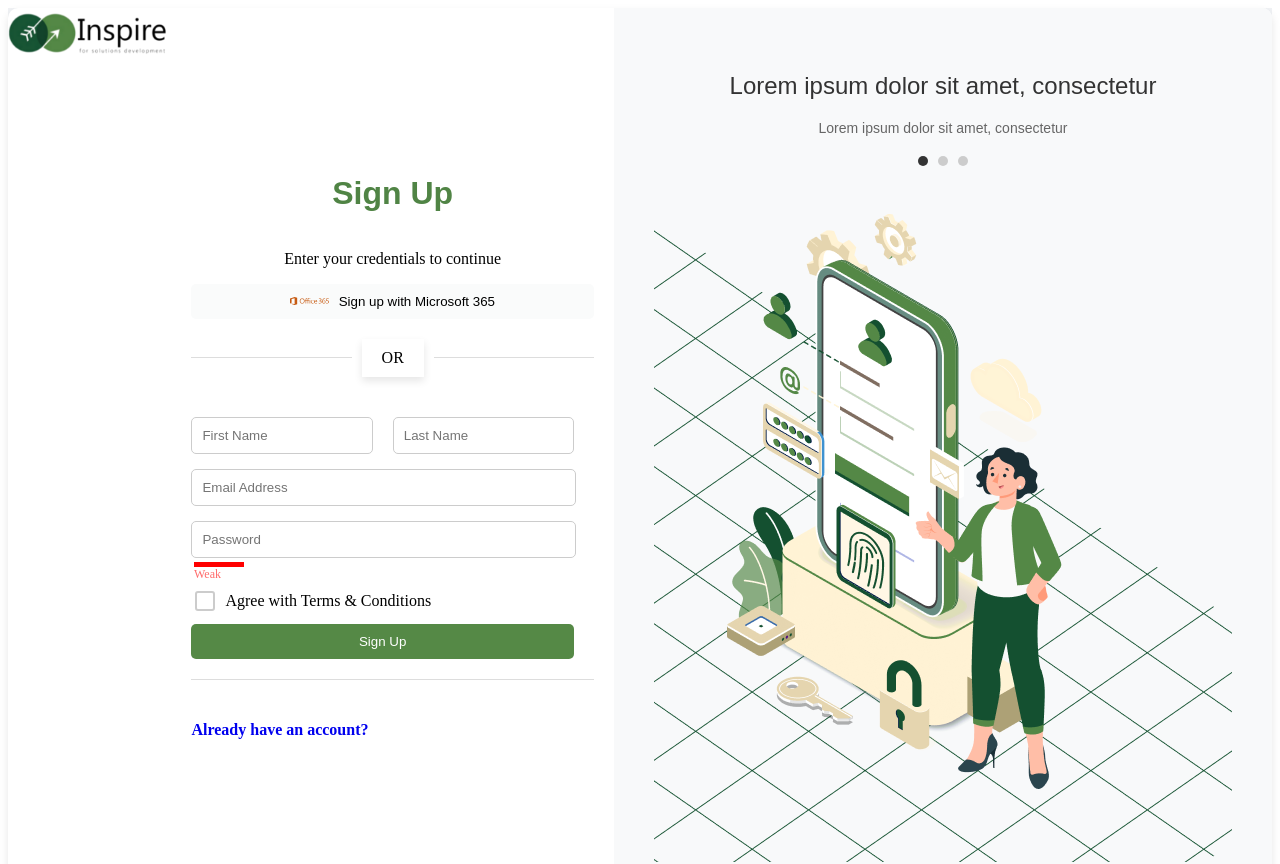
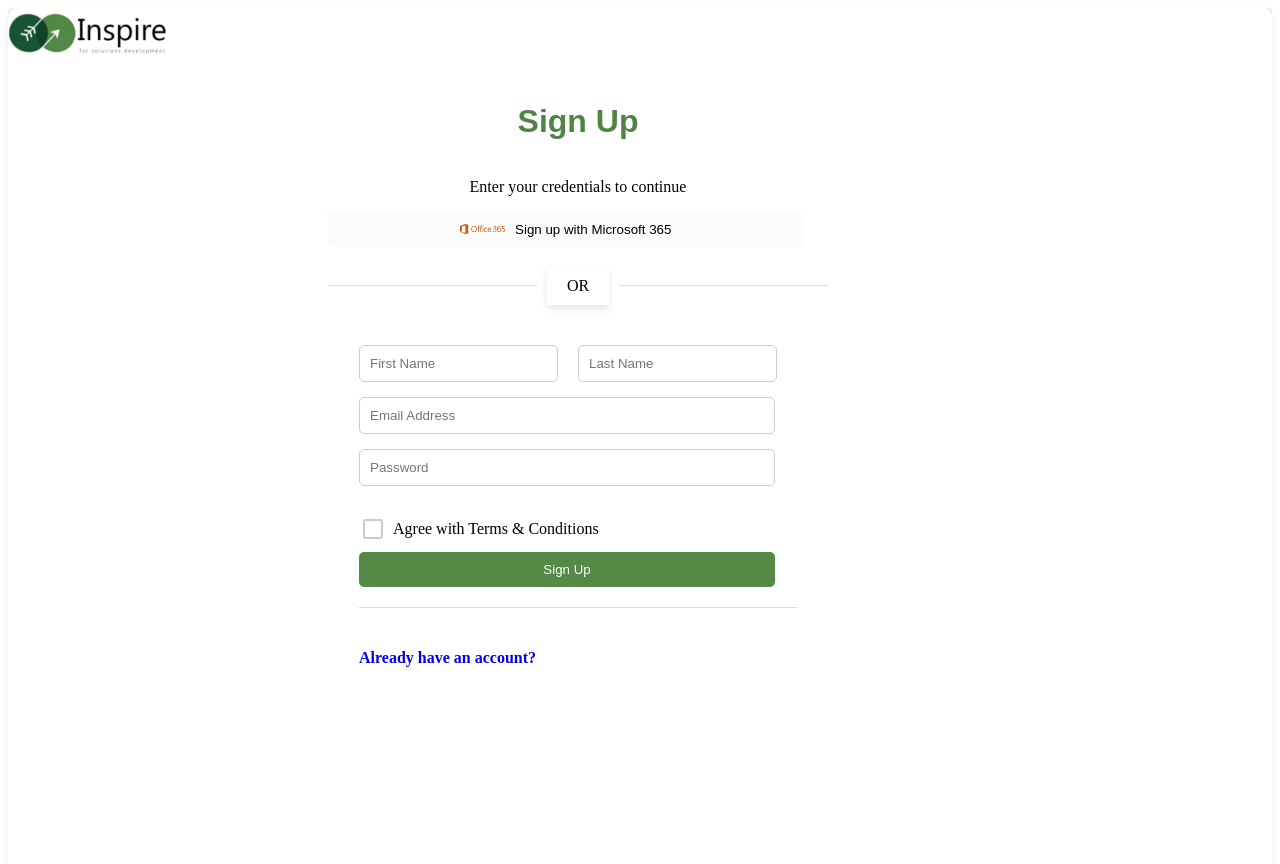
Before and after one commit to ALsaeed323/react_task, a React (Create React App) app: page / in a window 1280 px wide. Shown: the top 864 px of the page. Built offline with nearby package versions, Linux system fonts and the light colour scheme.

Commit message:
use media query && react-hook-form

```diff
--- a/package.json
+++ b/package.json
@@ -12,6 +12,7 @@
     "framer-motion": "^11.2.12",
     "react": "^18.3.1",
     "react-dom": "^18.3.1",
+    "react-hook-form": "^7.52.1",
     "react-icons": "^5.2.1",
     "react-router-dom": "^6.24.0",
     "react-scripts": "5.0.1",
--- a/public/index.html
+++ b/public/index.html
@@ -1,5 +1,5 @@
 <!DOCTYPE html>
-<html lang="en">
+<html  lang="en">
   <head>
     <meta charset="utf-8" />
     <link rel="icon" href="%PUBLIC_URL%/favicon.ico" />
@@ -28,7 +28,7 @@
   </head>
   <body>
     <noscript>You need to enable JavaScript to run this app.</noscript>
-    <div id="root"></div>
+    <div id="root"  ></div>
     <!--
       This HTML file is a template.
       If you open it directly in the browser, you will see an empty page.
--- a/render.yaml
+++ b/render.yaml
@@ -1,4 +1,3 @@
-# Exported from Render on 2024-07-04T05:57:59Z
 services:
 - type: web
   name: react_task
--- a/src/App.css
+++ b/src/App.css
@@ -1,8 +1,8 @@
-/* App.css */
 .App {
 
     justify-content: center;
     align-items: center;
     min-height: 100vh;
     background-color: #f0f2f5;
+
   }
--- a/src/components/Illustration.css
+++ b/src/components/Illustration.css
@@ -1,6 +1,9 @@
 /* Illustration.css */
 .illustration {
     text-align: center;
+    height: fit-content;
+    width: 50%;
+    float: right;
   }
 
   .illustration h2 {
@@ -41,3 +44,7 @@
     color: #666; /* Adjust color as needed */
     text-align: center; /* Centers the text */
   }
+  .img{
+    height:50px;
+
+  }
--- a/src/components/Illustration.js
+++ b/src/components/Illustration.js
@@ -4,7 +4,7 @@ import "./Illustration.css";
 
 function Illustration() {
   return (
-    <div className="illustration">
+    <div style={{maxHeight:'710px'}}  className="illustration">
 <p class="large-text">Lorem ipsum dolor sit amet, consectetur</p>
 <p class="small-text">Lorem ipsum dolor sit amet, consectetur</p>
 
--- a/src/components/SignUpForm.js
+++ b/src/components/SignUpForm.js
@@ -1,103 +1,67 @@
-import React, { useState, useEffect } from "react";
+import React, { useState } from "react";
+import { useForm } from "react-hook-form";
 import { Link } from "react-router-dom";
 import "./SignupForm.css";
 
 function SignupForm(props) {
-  const [formData, setFormData] = useState({
-    firstName: "",
-    lastName: "",
-    email: "",
-    password: "",
-  });
-  const [termsChecked, setTermsChecked] = useState(false); // State for checkbox
-  const [passwordStrength, setPasswordStrength] = useState(""); // State for password strength
+  const { register, handleSubmit, watch, formState: { errors } } = useForm();
+  const [termsChecked, setTermsChecked] = useState(false);
 
-  function submitHandler(event) {
-    event.preventDefault();
-    console.log("Submit Handler Called");
-
-    // Check if terms are agreed upon
+  const onSubmit = (data) => {
     if (!termsChecked) {
       alert("Please agree to terms and conditions.");
       return;
     }
-
-    const { firstName, lastName, email, password } = formData;
-
-    const userData = {
-      firstName,
-      lastName,
-      email,
-      password,
-    };
-
-    props.onAddUser(userData);
-  }
-
-  function handleInputChange(event) {
-    const { name, value } = event.target;
-    setFormData((prevData) => ({
-      ...prevData,
-      [name]: value,
-    }));
-  }
-
-  function handleCheckboxChange(event) {
-    setTermsChecked(event.target.checked);
-  }
-
-  const determinePasswordStrength = (password) => {
-    if (password.length < 6) {
-      return "Weak";
-    } else if (password.length >= 6 && password.length < 10) {
-      return "Moderate";
-    } else {
-      return "Strong";
-    }
+    props.onAddUser(data);
   };
 
-  useEffect(() => {
-    setPasswordStrength(determinePasswordStrength(formData.password));
-  }, [formData.password]);
+  const password = watch("password");
+
+  const passwordStrength = password ? (
+    password.length < 6
+      ? "Weak"
+      : password.length >= 6 && password.length < 10
+      ? "Moderate"
+      : "Strong"
+  ) : "";
 
   return (
-    <form className="signup-form" onSubmit={submitHandler}>
+    <form className="signup-form" onSubmit={handleSubmit(onSubmit)}>
       <div className="form-group">
         <input
           type="text"
-          name="firstName"
           placeholder="First Name"
-          required
-          value={formData.firstName}
-          onChange={handleInputChange}
+          {...register("firstName", { required: "First Name is required" })}
         />
+        {errors.firstName && <p className="error-message">{errors.firstName.message}</p>}
         <input
           type="text"
-          name="lastName"
           placeholder="Last Name"
-          required
-          value={formData.lastName}
-          onChange={handleInputChange}
+          {...register("lastName", { required: "Last Name is required" })}
         />
+        {errors.lastName && <p className="error-message">{errors.lastName.message}</p>}
       </div>
       <input
         type="email"
-        name="email"
         placeholder="Email Address"
-        required
-        value={formData.email}
-        onChange={handleInputChange}
+        {...register("email", {
+          required: "Email Address is required",
+          pattern: {
+            value: /^[a-zA-Z0-9_.+-]+@[a-zA-Z0-9-]+\.[a-zA-Z0-9-.]+$/,
+            message: "Enter a valid email address"
+          }
+        })}
       />
+      {errors.email && <p className="error-message">{errors.email.message}</p>}
       <div className="password-group">
         <input
           type="password"
-          name="password"
           placeholder="Password"
-          required
-          value={formData.password}
-          onChange={handleInputChange}
+          {...register("password", {
+            required: "Password is required",
+          })}
         />
-        <div className="password-strength" style={ { marginRight: "340px",}}>
+        <div className="password-strength" style={{ marginRight: "340px" }}>
           <div
             style={{
               width: "100%",
@@ -107,7 +71,9 @@ function SignupForm(props) {
                   ? "red"
                   : passwordStrength === "Moderate"
                   ? "orange"
-                  : "green",
+                  : passwordStrength === "Strong"
+                  ? "green"
+                  : "white",
               marginTop: "50px",
               marginRight: "50px",
             }}
@@ -122,7 +88,7 @@ function SignupForm(props) {
           id="terms"
           className="form-checkbox"
           checked={termsChecked}
-          onChange={handleCheckboxChange}
+          onChange={(e) => setTermsChecked(e.target.checked)}
         />
         <label htmlFor="terms">Agree with Terms &amp; Conditions</label>
       </div>
--- a/src/components/Signup.css
+++ b/src/components/Signup.css
@@ -5,7 +5,6 @@
   border-radius: 10px;
   box-shadow: 0 4px 8px rgba(0, 0, 0, 0.1);
   overflow: hidden;
-
 }
 
 .signup-left, .signup-right {
@@ -29,6 +28,30 @@
   align-items: center;
   background-color: #f8f9fa;
 }
+
+@media (max-width: 768px) {
+  .signup-right {
+    display: none;
+  }
+  .signup-container {
+    display: block;
+    padding-bottom: 180px;
+  }
+}
+@media (max-width: 1366px) {
+  .signup-right {
+    display: none;
+  }
+  .signup-left{
+    margin-left: 300px;
+
+  }
+  .signup-container {
+    display: block;
+    padding-bottom: 650px;
+  }
+}
+
 h1 {
   font-family: 'Arial', sans-serif;
   color: #508445;
--- a/src/components/SignupForm.css
+++ b/src/components/SignupForm.css
@@ -40,7 +40,14 @@
     color: #ff6b6b;
   }
 
-  .signup-form input[type="email"], .signup-form input[type="password"] {
+  .signup-form input[type="email"] {
+    width: 90%;
+    padding: 10px;
+    border: 1px solid #ccc;
+    margin-bottom: 15px;
+    border-radius: 5px;
+  }
+  .signup-form input[type="password"] {
     width: 90%;
     padding: 10px;
     margin-bottom: 15px;
@@ -71,10 +78,6 @@
     color: #fff;
     cursor: pointer;
   }
-  .signup-form p {
-    text-align: center;
-    margin-top: 15px;
-  }
   .checkbox-group {
     display: flex;
     align-items: center;
@@ -90,7 +93,12 @@
     cursor: pointer;
     position: relative;
   }
-
+  .error-message {
+    color: red;
+    font-size: 12px; /* Adjust the font size as needed */
+    margin: 0; /* Remove margin to avoid the dot */
+    margin-bottom: 15px;
+  }
   .checkbox-group .form-checkbox:checked {
     background-color: green;
     border-color: green;
--- a/src/components/SignupOption.css
+++ b/src/components/SignupOption.css
@@ -8,7 +8,7 @@
     display: flex;
     align-items: center;
     justify-content: center;
-    width: 100%;
+    width: 95%;
     padding: 10px;
     margin-bottom: 10px;
     border: none;
```
Also changed, not shown: src/components/Signup.js (+3 -4 lines), 1 other file (tests, documents, lock files or other folders). Lines whose indentation alone changed are shown as unchanged.
